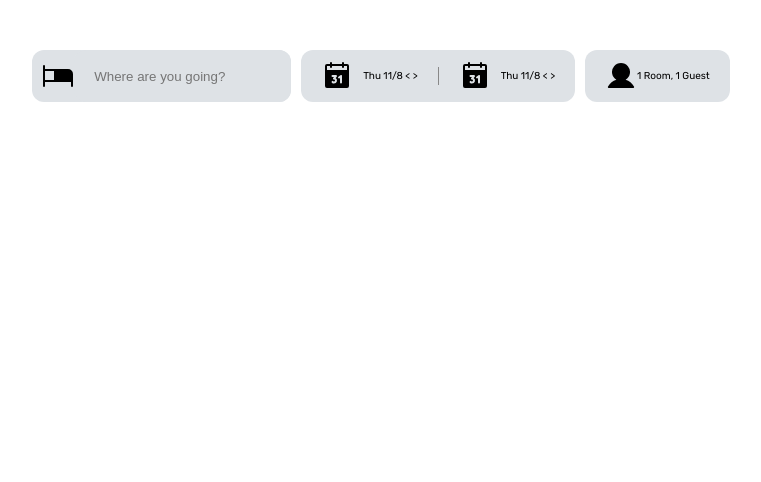
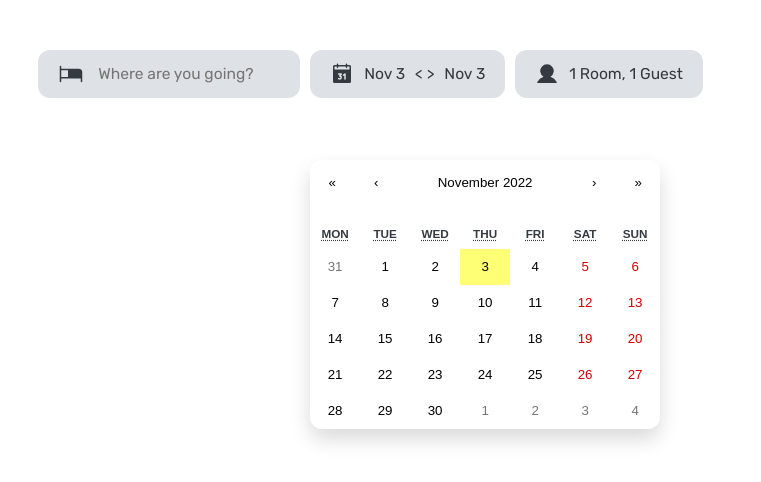
Before and after one commit to milbmr/Booking-app, a Next.js app: page / in a window 1280 px wide. Shown: the top 482 px of the page, without its empty margins (259-1020 px from the left). Built offline with nearby package versions, Linux system fonts and the light colour scheme.

Commit message:
adding calendar

```diff
--- a/components/search/Search.tsx
+++ b/components/search/Search.tsx
@@ -1,35 +1,58 @@
-import { Fragment } from "react";
+import React, { Fragment, useState } from "react";
 
 import classes from "./search.module.scss";
-import { Bed, Calendar, User } from "phosphor-react";
+import { Bed, Calendar as MyCalendar, User } from "phosphor-react";
+import Calendar from "react-calendar";
+import "react-calendar/dist/Calendar.css";
 
 const Search = () => {
+  const [date, setDate] = useState([new Date, new Date]);
+  const [start, setStart] = useState("");
+
+  const formatedStartDate = date[0].toLocaleDateString("en-US", {
+    month: "short",
+    day: "numeric",
+  });
+
+  const formatedEndDate = date[1].toLocaleDateString("en-US", {
+    month: "short",
+    day: "numeric",
+  });
+
+  const dateHandler = (value: Date[], e: React.ChangeEvent<HTMLInputElement>) => {
+    setDate(value);
+  };
+
+  console.log(date);
+
   return (
     <Fragment>
       <form action="">
-        <div className={classes.search}>
+        <div className={`flex ${classes.search}`}>
           <div className={classes.search__input}>
-            <Bed size="3.2rem" weight="fill" />
+            <Bed size="2.4rem" weight="fill" color="#343a40" />
             <input
               type="text"
               placeholder="Where are you going?"
-              className={classes.search__input_box}
+              className={classes.search__input_field}
               required
             />
           </div>
           <div className={classes.search__calendar}>
             <div className={classes.search__calendar_icon}>
-              <Calendar size="3.2rem" weight="fill" />
-              <p>Thu 11/8 &lt; &gt;</p>
+              <MyCalendar size="2.4rem" weight="fill" color="#343a40" />
+              <p>{formatedStartDate}</p>
+              <span>&lt; &gt;</span>
+              <p>{formatedEndDate}</p>
             </div>
-            <div className={classes.search__calendar_line}>&nbsp;</div>
-            <div className={classes.search__calendar_icon}>
-              <Calendar size="3.2rem" weight="fill" />
-              <p>Thu 11/8 &lt; &gt;</p>
-            </div>
+            <Calendar
+              selectRange={true}
+              onChange={dateHandler}
+              className={classes.search__calendar_box}
+            />
           </div>
           <div className={classes.search__accomodation}>
-            <User size="3.2rem " weight="fill" />
+            <User size="2.4rem " weight="fill" color="#343a40" />
             <p>1 Room, 1 Guest</p>
           </div>
         </div>
--- a/components/search/search.module.scss
+++ b/components/search/search.module.scss
@@ -1,40 +1,45 @@
 .search {
-  display: flex;
   gap: 1rem;
   justify-content: center;
   margin-top: 5rem;
+  font-size: var(--font-sm-2);
 
   &__calendar,
   &__accomodation {
     display: flex;
     align-items: center;
-    background-color: #dee2e6;
+    background-color: var(--color-grey-light-1);
     border-radius: 12px;
   }
 
   &__input {
     display: flex;
     align-items: center;
-    background-color: #dee2e6;
     border-radius: 12px;
     align-self: stretch;
 
-    &:hover,
-    &:hover &_box {
-      background-color: #ced4da;
+    svg {
+      z-index: 1;
     }
 
-    svg {
-      margin-left: 10px;
-    }
-
-    &_box {
+    &_field {
+      font-family: inherit;
       border: none;
       outline: none;
-      padding: 1rem 2rem;
-      background-color: #dee2e6;
+      margin-left: -4.5rem;
+      padding: 1rem 2rem 1rem 6rem;
+      background-color: var(--color-grey-light-1);
       border-radius: 12px;
       height: 100%;
+      transition: all 0.3s;
+
+      &:hover {
+        background-color: var(--color-grey-light-2);
+      }
+
+      &::-webkit-input-placeholder {
+        font-size: var(--font-sm-2);
+      }
     }
   }
 
@@ -45,24 +50,33 @@
       align-items: center;
       padding: 1rem 2rem;
       border-radius: 12px;
+      transition: all 0.3s;
+
+      position: relative;
 
       &:hover {
-        background-color: #ced4da;
+        background-color: var(--color-grey-light-2);
         cursor: pointer;
       }
     }
 
-    &_line {
-        width: 1px;
-        background-color: #888;
-      }
+    &_box {
+      position: absolute;
+      top: 20%;
+      box-shadow: 0 1rem 2rem rgba(0,0,0, .15);
+      border: none !important;
+      border-radius: 12px;
+      overflow: hidden;
+    }
   }
 
   &__accomodation {
-    padding: 1rem 2rem;
+    gap: 1rem;
+    padding: 1rem 2rem 1rem 2rem;
+    transition: all 0.3s;
 
     &:hover {
-      background-color: #ced4da;
+      background-color: var(--color-grey-light-2);
       cursor: pointer;
     }
   }
--- a/next.config.js
+++ b/next.config.js
@@ -1,6 +1,6 @@
 /** @type {import('next').NextConfig} */
 const nextConfig = {
-  reactStrictMode: true,
+  reactStrictMode: false,
   swcMinify: true,
 }
 
--- a/package.json
+++ b/package.json
@@ -15,8 +15,12 @@
     "next": "13.0.1",
     "phosphor-react": "^1.4.1",
     "react": "18.2.0",
+    "react-calendar": "^3.9.0",
     "react-dom": "18.2.0",
     "sass": "^1.56.0",
     "typescript": "4.8.4"
+  },
+  "devDependencies": {
+    "@types/react-calendar": "^3.5.3"
   }
 }
--- a/styles/globals.css
+++ b/styles/globals.css
@@ -18,9 +18,35 @@ body {
   font-family: 'Rubik', sans-serif;
   font-weight: 400;
   line-height: 1.8;
+  color: #343a40;
+}
+
+/* 5.12   6.4   8   10   12.5   15.63   19.53   24.41   30.52
+38.15   47.68   59.6   74.51   93.13   116.42 */
+
+:root {
+  --color-grey-light-1: #dee2e6;
+  --color-grey-light-2: #ced4da;
+  --color-grey-1: #888;
+  --color-white: #fff;
+
+  --font-ty: 1rem;
+  --font-sm: 1.25rem;
+  --font-sm-2: 1.563rem;
+  --font-md: 1.953rem;
+  --font-md-2: 2.441rem;
+  --font-bg: 3.052rem;
+  --font-lrg: 3.815rem;
+  --font-huge: 4.768rem;
+
+  --color-font: #343a40;
 }
 
 a {
   color: inherit;
   text-decoration: none;
 }
+
+.flex {
+  display: flex;
+}
```
Also changed, not shown: 1 other file (tests, documents, lock files or other folders).
